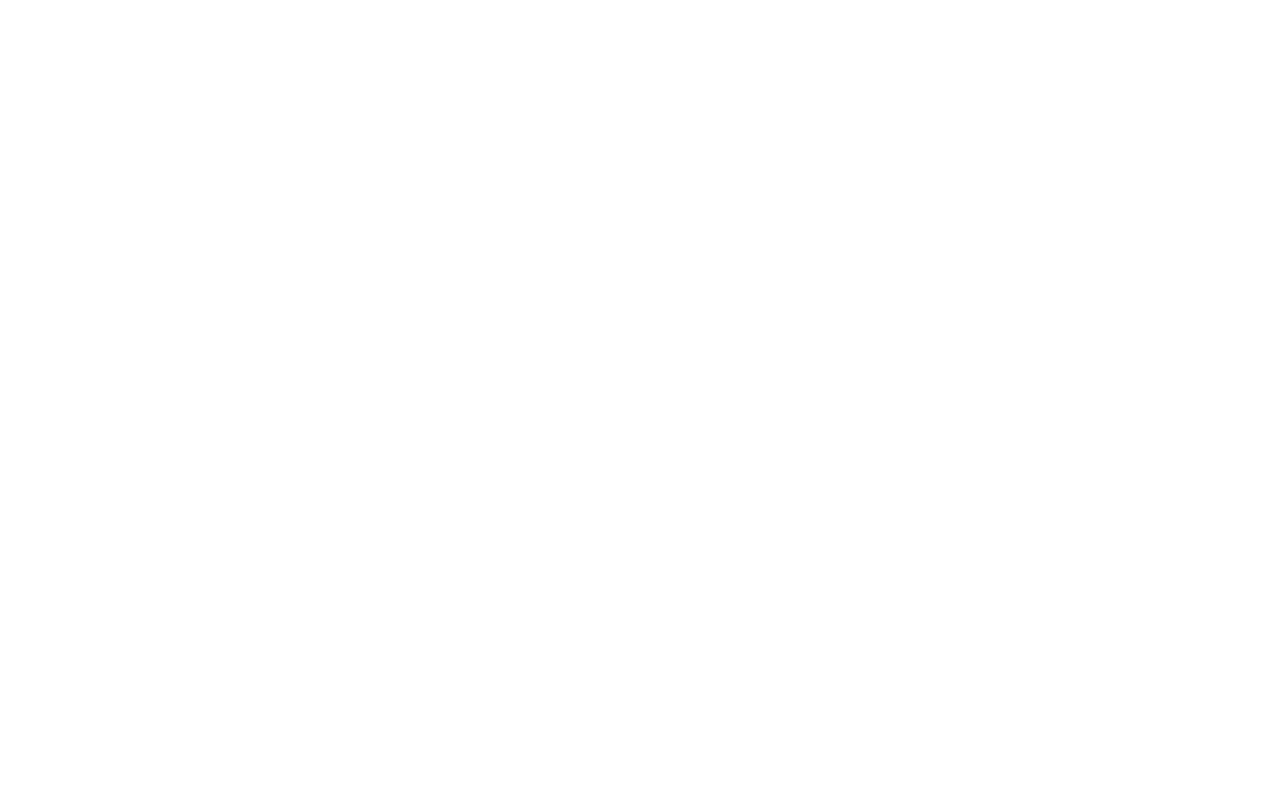
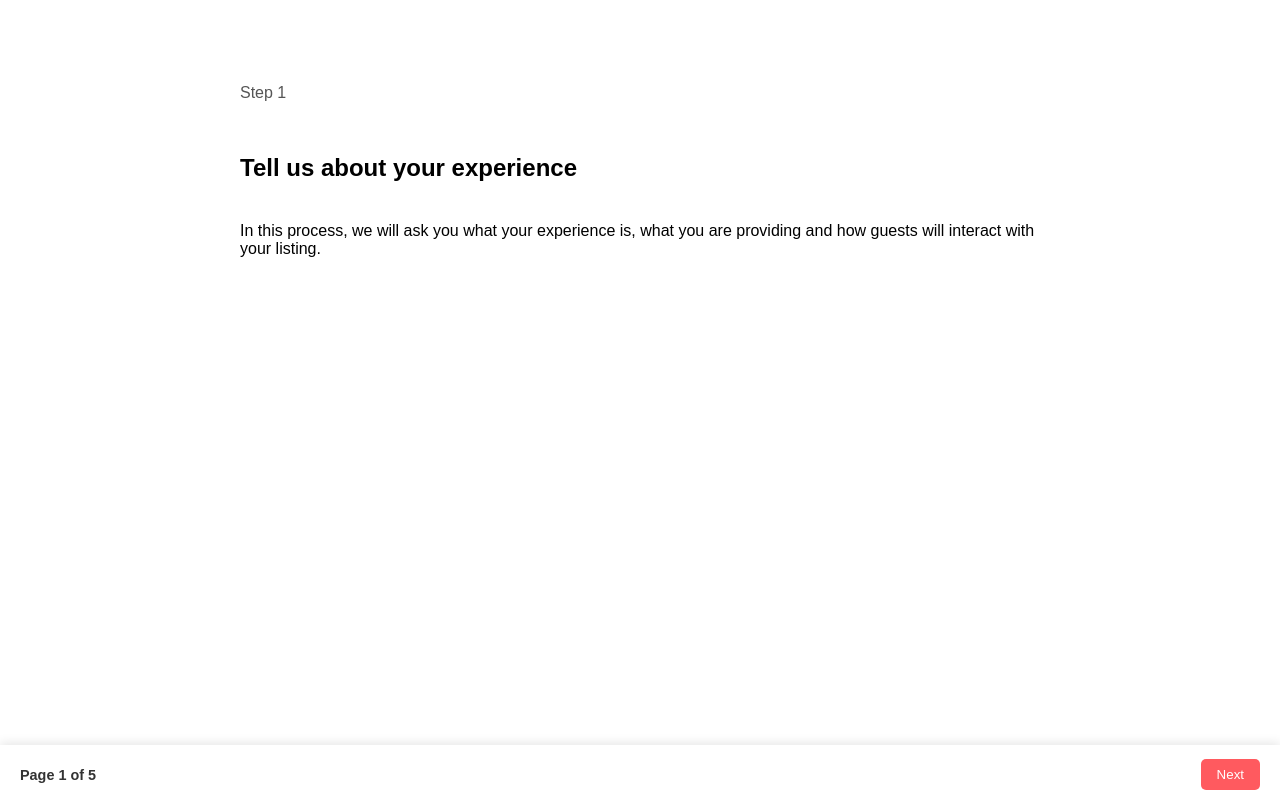
Before and after one commit to timchi94/ip-team-2-project, a React (Vite) app: page /experience/1 in a window 1280 px wide. Before the commit this address had no page. Built offline with nearby package versions, Linux system fonts and the light colour scheme.

Commit message:
broken page link

```diff
--- a/src/App.jsx
+++ b/src/App.jsx
@@ -3,7 +3,7 @@ import "./App.css";
 import Home from "./pages/Home";
 import Browse from "./pages/Browse";
 import TravelSurvey from "./components/TravelSurvey/TravelSurvey";
-import ExperiencePage from "./pages/ExperiencePage2";
+import ExperiencePage1 from "./pages/ExperiencePage1";
 import ExperiencePage2 from "./pages/ExperiencePage2";
 import JustExperiencePage from "./pages/JustExperiencePage";
 
@@ -16,7 +16,8 @@ function App() {
 					<Route path="/browse" element={<Browse />}></Route>
 					<Route path="/survey" element={<TravelSurvey />}></Route>
 					<Route path="/experience" element={<JustExperiencePage />}></Route>
-					<Route path="/experience/2" element={<ExperiencePage2/>}></Route>
+					<Route path="/experience/2" element={<ExperiencePage2 />}></Route>
+					<Route path="experience/1" element={<ExperiencePage1 />}></Route>
 				</Routes>
 			</BrowserRouter>
 		</>
--- a/src/pages/Browse.jsx
+++ b/src/pages/Browse.jsx
@@ -2,7 +2,8 @@ import React from "react";
 import "./Browse.scss";
 import AirbnbListing from "../components/ListingHeader/ListingHeader";
 import SleepSection from "../components/Carousel/Carousel";
-import image1 from "../assets/Screenshot.png"
+import image1 from "../assets/Screenshot.png";
+import { Link } from "react-router-dom";
 
 const Browse = () => {
 	const propertyData = {
@@ -27,9 +28,9 @@ const Browse = () => {
 
 	return (
 		<>
-
 			<header className="home-header">
 				<div className="airbnb__logo-container">
+					<Link to="/">
 						<svg
 							enable-background="new 0 0 1991.3 2143.2"
 							viewBox="0 0 1991.3 2143.2"
@@ -42,6 +43,7 @@ const Browse = () => {
 							/>
 						</svg>{" "}
 						<h1 className="airbnb-title">airbnb</h1>
+					</Link>
 				</div>
 				<div className="airbnb__field">
 					<p>Stays</p>
--- /dev/null
+++ b/src/pages/ExperiencePage1.jsx
@@ -0,0 +1,104 @@
+import React, { useState } from "react";
+import "./ExperiencePage2.scss";
+import { surveyData } from "../components/TravelSurvey/survey_json";
+import { Navigate, useNavigate } from "react-router-dom";
+
+const categories = [
+	{ id: 1, icon: "", label: "Food & Drink" },
+	{ id: 2, icon: "🎭", label: "Entertainment" },
+	{ id: 3, icon: "🎨", label: "Art & Culture" },
+	{ id: 4, icon: "🚩", label: "Tours" },
+	{ id: 5, icon: "⚽", label: "Sporting Events" },
+	{ id: 6, icon: "👀", label: "Sightseeing" },
+	{ id: 7, icon: "🧘", label: "Wellness" },
+	{ id: 8, icon: "🌳", label: "Nature & Outdoors" },
+];
+
+const ExperiencePage1 = () => {
+	const navigate = useNavigate;
+	const [currentPage, setCurrentPage] = useState(0);
+
+	const initialValues = surveyData.reduce((acc, section) => {
+		section.questions.forEach((question) => {
+			acc[question.name] = null;
+		});
+		return acc;
+	}, {});
+
+	const handleSubmit = (values) => {
+		console.log("Survey Results:", values);
+	};
+
+	const handleNext = () => {
+		if (currentPage < surveyData.length - 1) {
+			setCurrentPage(currentPage + 1);
+		}
+	};
+
+	const handlePrevious = () => {
+		if (currentPage > 0) {
+			setCurrentPage(currentPage - 1);
+		}
+	};
+
+	const progressWidth = `${(currentPage / (surveyData.length - 1)) * 100}%`;
+	const [selectedCategory, setSelectedCategory] = useState(null);
+	const [specialDetail, setSpecialDetail] = useState("");
+
+	const handleCategorySelect = (id) => {
+		setSelectedCategory(id);
+	};
+
+	return (
+		<div className="experience-page">
+			<p className="subtitle">Step 1</p>
+
+			<div className="special-detail">
+				<h2 className="special-detail__padding">
+					Tell us about your experience
+				</h2>{" "}
+				<p>
+					In this process, we will ask you what your experience is, what you are
+					providing and how guests will interact with your listing.
+				</p>
+			</div>
+			<footer className="survey-footer">
+				<div className="progress-bar" style={{ width: progressWidth }} />
+				<div className="footer-content">
+					<div className="page-status">
+						Page {currentPage + 1} of {surveyData.length}
+					</div>
+					<div className="survey-navigation">
+						{currentPage > 0 && (
+							<button
+								type="button"
+								onClick={handlePrevious}
+								className="survey-button survey-button--previous"
+							>
+								Previous
+							</button>
+						)}
+						{currentPage < surveyData.length - 1 ? (
+							<button
+								type="button"
+								onClick={handleNext}
+								className="survey-button survey-button--next"
+							>
+								Next
+							</button>
+						) : (
+							<button
+								type="submit"
+								className="survey-button survey-button--next"
+							>
+								Submit
+							</button>
+						)}
+					</div>
+				</div>
+			</footer>
+		</div>
+	);
+};
+
+export default ExperiencePage1;
--- a/src/pages/ExperiencePage2.scss
+++ b/src/pages/ExperiencePage2.scss
@@ -87,3 +87,7 @@
       }
     }
   }
+
+  .special-detail__padding {
+    padding-bottom: 40px;
+  }
```
Lines whose indentation alone changed are shown as unchanged.
